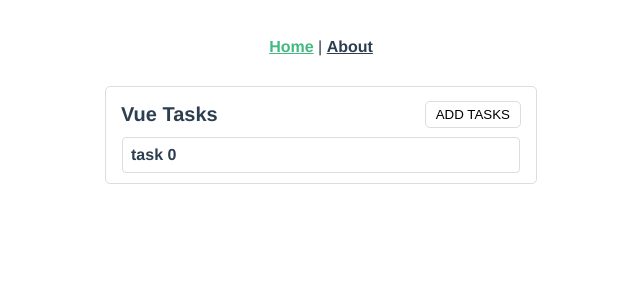
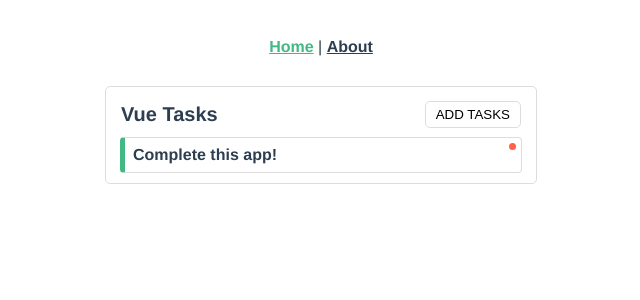
Before and after one commit to AbhinavRobinson/vue-tasks, a Vue app: page /#/ in a window 1280 px wide. Shown: the top 300 px of the page, without its empty margins (319-959 px from the left). Built offline with nearby package versions, Linux system fonts and the light colour scheme.

Commit message:
(feat): add close

```diff
--- a/src/components/Container.vue
+++ b/src/components/Container.vue
@@ -47,10 +47,12 @@ defineProps<{
       border-radius: 5px;
       background-color: transparent;
       text-transform: uppercase;
-      transition-duration: 300ms;
+      transition-duration: 100ms;
+      cursor: pointer;
       &:hover {
-        cursor: pointer;
-        box-shadow: 0 2px 5px #86e9bc77;
+        background: #42b983;
+        color: white;
+        border: 1px solid #42b983;
       }
     }
   }
--- a/src/components/Tasklist.vue
+++ b/src/components/Tasklist.vue
@@ -3,10 +3,16 @@
     <div class="no-tasks" v-if="tasks === undefined || tasks.length < 1">
       No Tasks, Add One 👻
     </div>
-    <div class="task" v-for="task in tasks" :key="task.id">
+    <div
+      class="task"
+      v-for="task in tasks"
+      :key="task.id"
+      :style="task.completed ? { borderLeft: '5px solid #42b983' } : {}"
+    >
       <div class="task-title">
         {{ task.title }}
       </div>
+      <div class="close-button" />
     </div>
   </div>
 </template>
@@ -48,8 +54,24 @@ defineProps<Props>();
     padding: 0.5rem;
     border-radius: 0.25rem;
     width: calc(100% - 20px);
+    position: relative;
     .task-title {
       font-weight: bold;
+    }
+    .close-button {
+      border-radius: 100%;
+      background: tomato;
+      cursor: pointer;
+      width: 7.5px;
+      height: 7.5px;
+      position: absolute;
+      top: 5px;
+      right: 5px;
+      transition-duration: 300ms;
+      &:hover {
+        transform: scale(1.2);
+        background-color: red;
+      }
     }
   }
 }
--- a/src/views/Home.vue
+++ b/src/views/Home.vue
@@ -1,7 +1,9 @@
 <template>
   <div class="home">
     <Container title="Vue Tasks">
-      <Tasklist :tasks="[{ id: 0, title: `task 0` }]" />
+      <Tasklist
+        :tasks="[{ id: 0, title: `Complete this app!`, completed: true }]"
+      />
     </Container>
   </div>
 </template>
```
